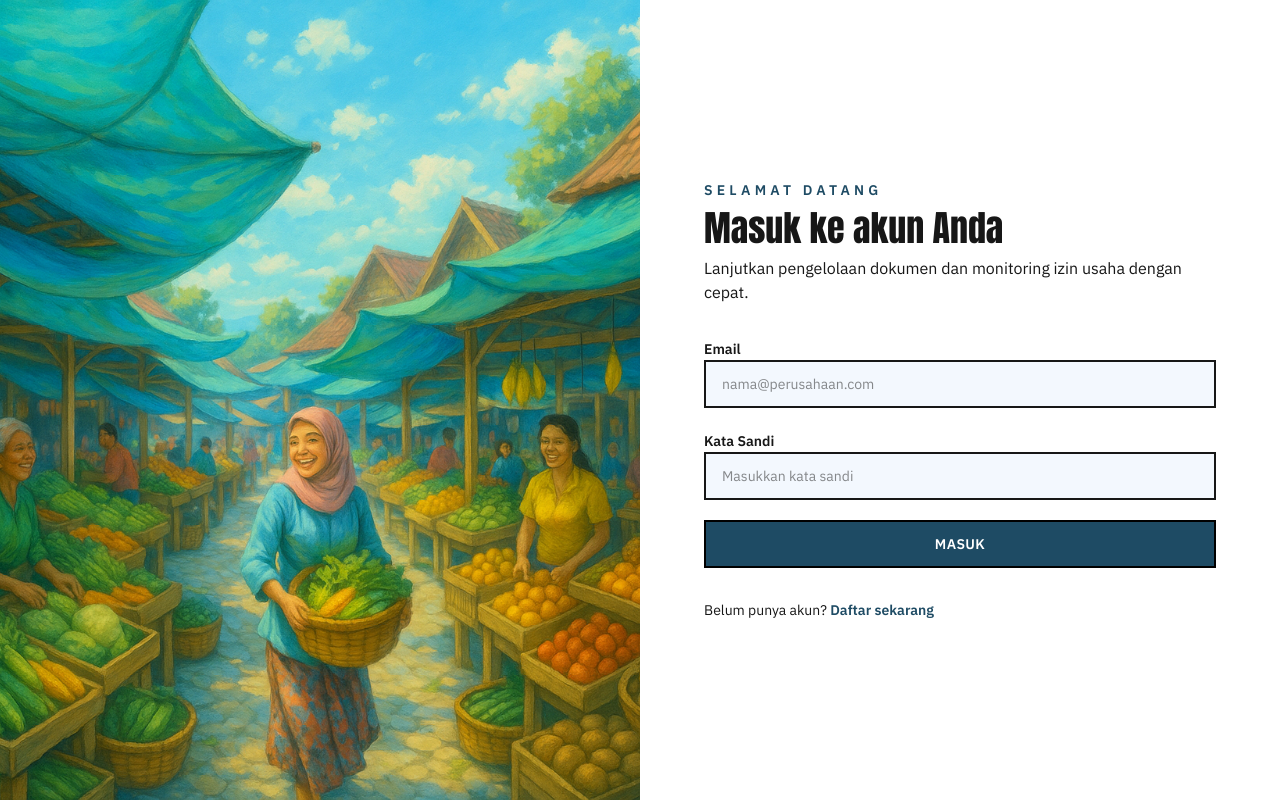
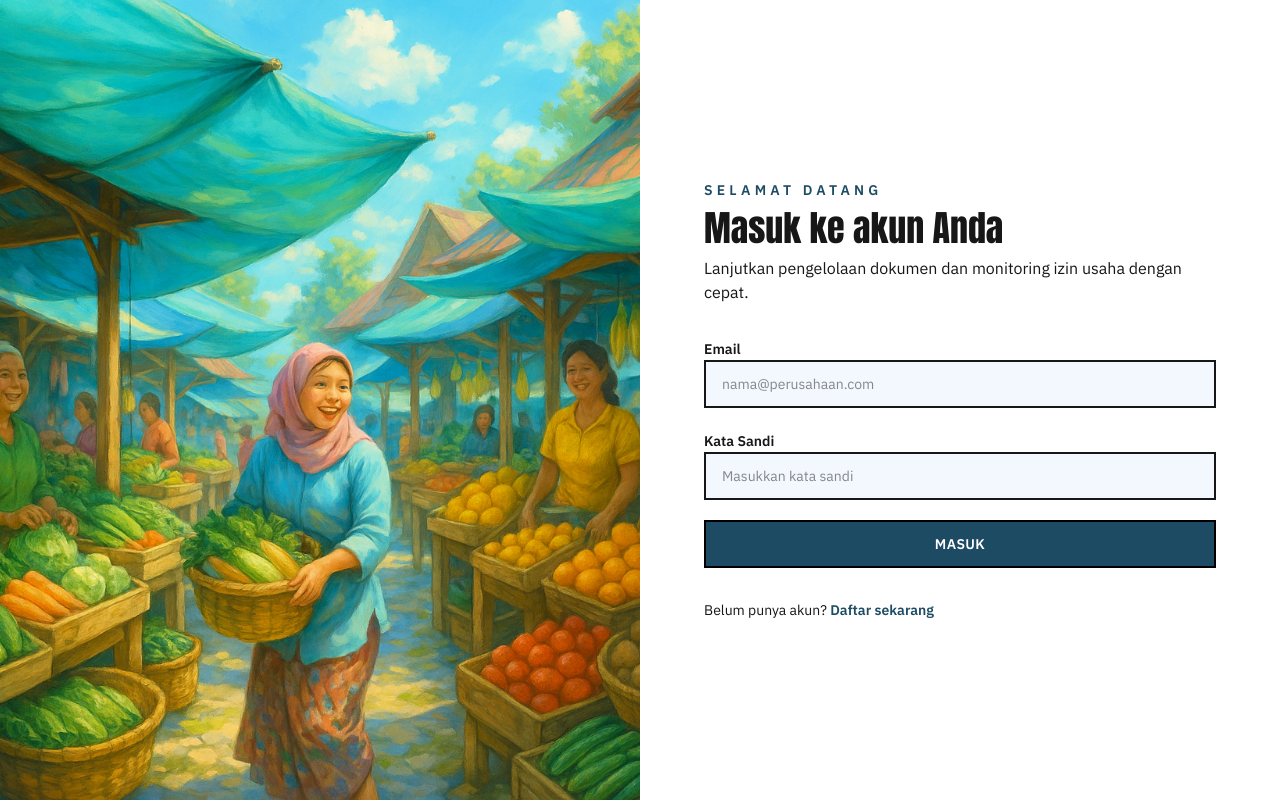
Before and after one commit to Sumbu-Labs/Aksara-Legal-AI, a Next.js app in the folder frontend/: page /auth in a window 1280 px wide. Both pictures are taken after a click on the button "Masuk di sini". Built offline with nearby package versions, Linux system fonts and the light colour scheme.

Commit message:
feat(auth): enhance login and registration forms with improved image handling and button styles

```diff
--- a/frontend/src/app/auth/page.tsx
+++ b/frontend/src/app/auth/page.tsx
@@ -104,10 +104,19 @@ export default function AuthPage(): JSX.Element {
         >
           <div className="relative h-full w-full overflow-hidden">
             <Image
+              src="/images/login.png"
+              alt="Profesional sedang meninjau dokumen kepatuhan"
+              fill
+              sizes="(max-width: 1024px) 100vw, 50vw"
+              className={`object-cover transition-opacity duration-700 ease-in-out ${isLogin ? 'opacity-100' : 'opacity-0'}`}
+              priority
+            />
+            <Image
               src="/images/login2.png"
-              alt="Ilustrasi profesional yang menggunakan Aksara Legal AI"
+              alt="Tim bisnis berkolaborasi menggunakan Aksara Legal AI"
               fill
-              className="object-cover"
+              sizes="(max-width: 1024px) 100vw, 50vw"
+              className={`object-cover transition-opacity duration-700 ease-in-out ${isLogin ? 'opacity-0' : 'opacity-100'}`}
               priority
             />
           </div>
@@ -232,7 +241,7 @@ function RegisterForm({ onSwitchMode, onSubmit, isSubmitting }: RegisterFormProp
 
         <button
           type="submit"
-          className="w-full border-2 border-black bg-primary px-4 py-3 text-sm font-semibold uppercase tracking-wide text-white transition-colors hover:bg-primary-dark disabled:cursor-not-allowed disabled:bg-primary/60"
+          className="w-full cursor-pointer border-2 border-black bg-primary px-4 py-3 text-sm font-semibold uppercase tracking-wide text-white transition-colors hover:bg-primary-dark disabled:cursor-not-allowed disabled:bg-primary/60"
           disabled={isSubmitting}
         >
           {isSubmitting ? 'Memproses...' : 'Daftar'}
@@ -311,7 +320,7 @@ function LoginForm({ onSwitchMode, onSubmit, isSubmitting }: LoginFormProps): JS
 
         <button
           type="submit"
-          className="w-full border-2 border-black bg-primary px-4 py-3 text-sm font-semibold uppercase tracking-wide text-white transition-colors hover:bg-primary-dark disabled:cursor-not-allowed disabled:bg-primary/60"
+          className="w-full cursor-pointer border-2 border-black bg-primary px-4 py-3 text-sm font-semibold uppercase tracking-wide text-white transition-colors hover:bg-primary-dark disabled:cursor-not-allowed disabled:bg-primary/60"
           disabled={isSubmitting}
         >
           {isSubmitting ? 'Memproses...' : 'Masuk'}
```
